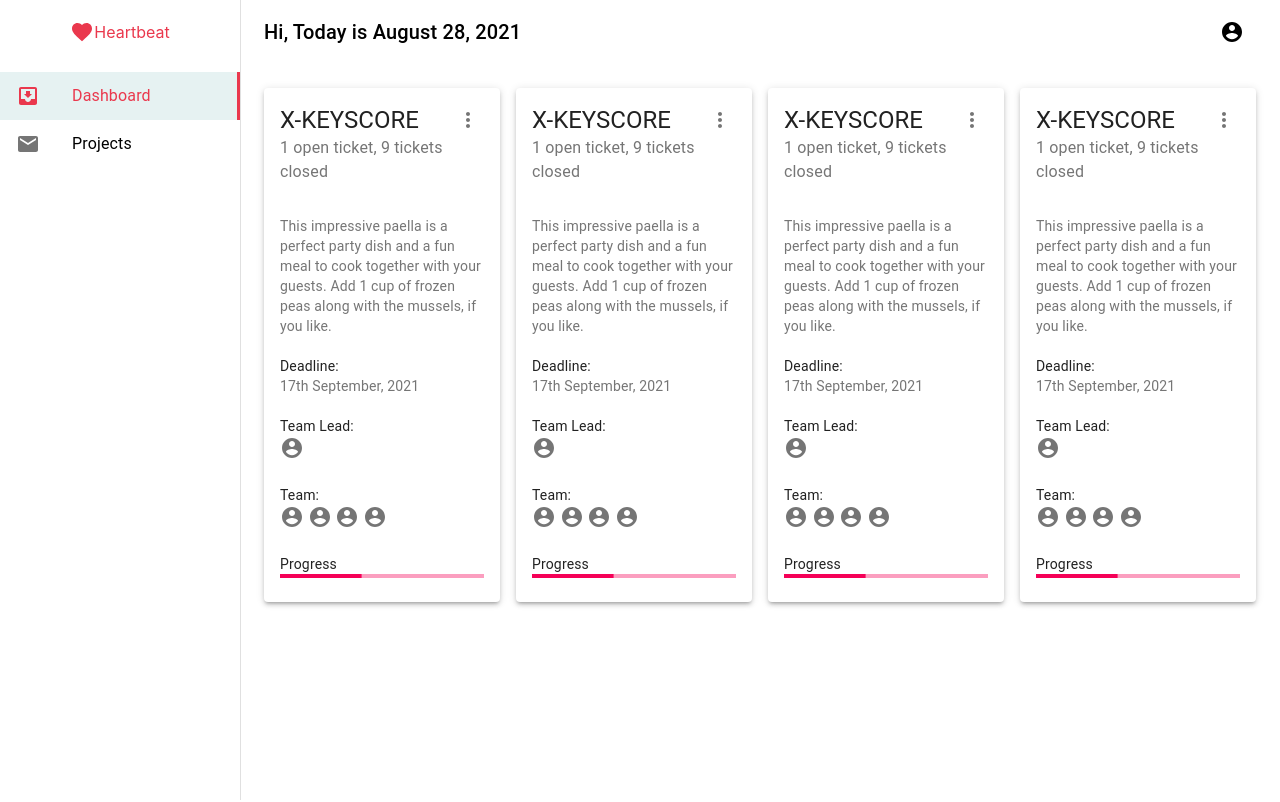
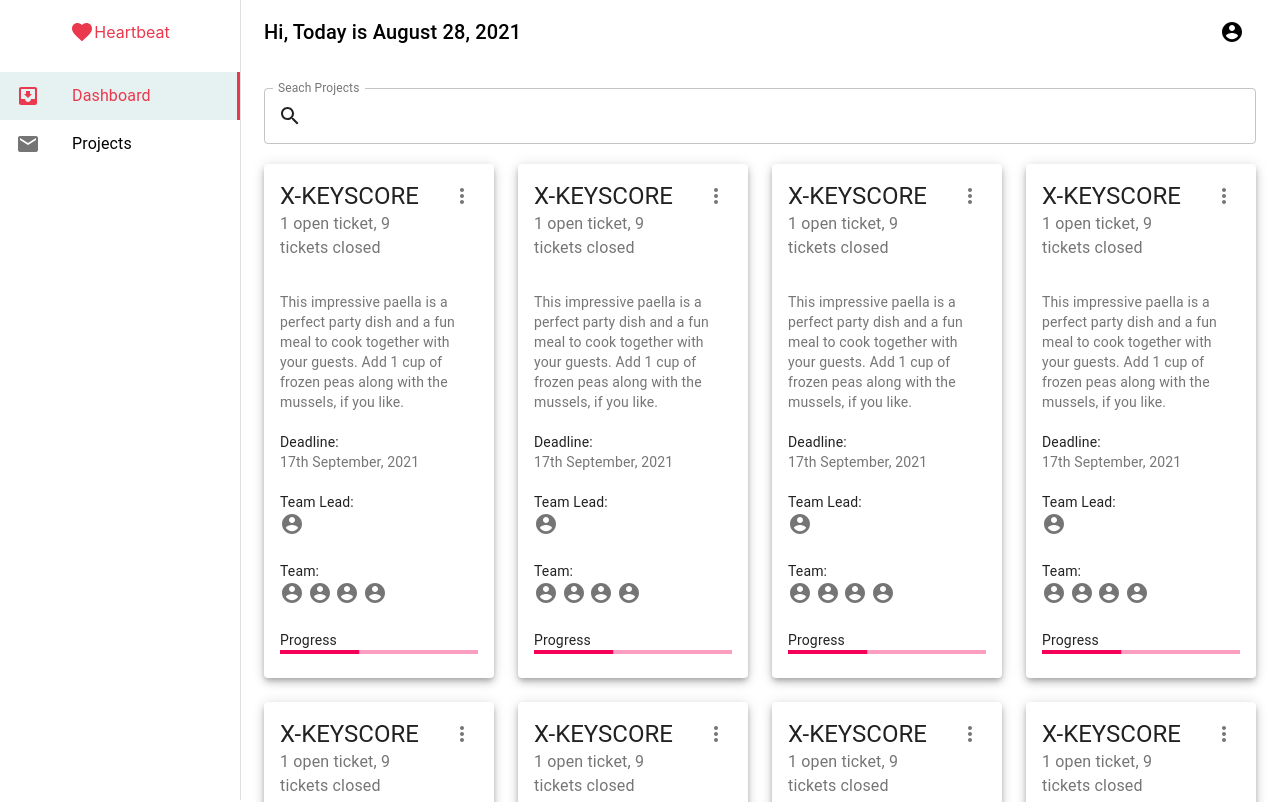
Before and after one commit to NotAngad/material-ui-test, a React (Create React App) app: page /projects-list in a window 1280 px wide. Shown: the top 802 px of the page. Built offline with nearby package versions, Linux system fonts and the light colour scheme.

Commit message:
Added Projects screen and fixed a few css issues

```diff
--- a/src/Components/Cards/Cards.jsx
+++ b/src/Components/Cards/Cards.jsx
@@ -11,6 +11,7 @@ import React from "react";
 const useStyles = makeStyles({
   root: {
     minWidth: 275,
+    border: "3px solid #ea384d",
   },
   bullet: {
     display: "inline-block",
@@ -31,11 +32,11 @@ export default function CardComponent({ data }) {
   const classes = useStyles();
 
   return (
-    <Card elevation={5} className={classes.root}>
+    <Card elevation={2} className={classes.root}>
       <CardContent>
         <Box m={1}>
           <Typography variant="h5" gutterBottom color="textSecondary">
-            <Grid container>
+            <Grid container spacing={1}>
               <Grid
                 item
                 xs={1}
--- a/src/Components/ProjectCards/ProjectCards.jsx
+++ b/src/Components/ProjectCards/ProjectCards.jsx
@@ -37,7 +37,7 @@ export default function ProjectCardsComponent() {
   const classes = useStyles();
 
   return (
-    <Card className={classes.root} elevation={3}>
+    <Card className={classes.root} elevation={5}>
       <CardHeader
         action={
           <IconButton aria-label="settings">
--- a/src/Components/Sidebar/Sidebar.jsx
+++ b/src/Components/Sidebar/Sidebar.jsx
@@ -17,6 +17,7 @@ const drawerWidth = 240;
 const StyledListItem = withStyles({
   root: {
     color: "black",
+    fontWeight: "bold",
     "&.Mui-selected": {
       backgroundColor: "#e6f2f2",
       color: "#ea384d",
--- a/src/Containers/ProjectsList/ProjectsList.jsx
+++ b/src/Containers/ProjectsList/ProjectsList.jsx
@@ -1,12 +1,33 @@
-import { Grid } from "@material-ui/core";
+import { Grid, InputAdornment, TextField } from "@material-ui/core";
+import SearchIcon from "@material-ui/icons/Search";
 import React from "react";
 import ProjectCardsComponent from "../../Components/ProjectCards/ProjectCards";
 
 export default function ProjectsList() {
   return (
     <>
-      <Grid spacing={2} container>
-        {[0, 1, 2, 4].map((item) => (
+      <Grid container>
+        <Grid item xs={12}>
+          <TextField
+            color="secondary"
+            variant="outlined"
+            label="Seach Projects"
+            fullWidth
+            InputProps={{
+              startAdornment: (
+                <InputAdornment position="start">
+                  <SearchIcon />
+                </InputAdornment>
+              ),
+            }}
+          />
+        </Grid>
+      </Grid>
+
+      <br />
+
+      <Grid spacing={3} container>
+        {[0, 1, 2, 4, 5, 6, 7, 8].map((item) => (
           <Grid key={item} item xs={12} md={3}>
             <ProjectCardsComponent />
           </Grid>
```
